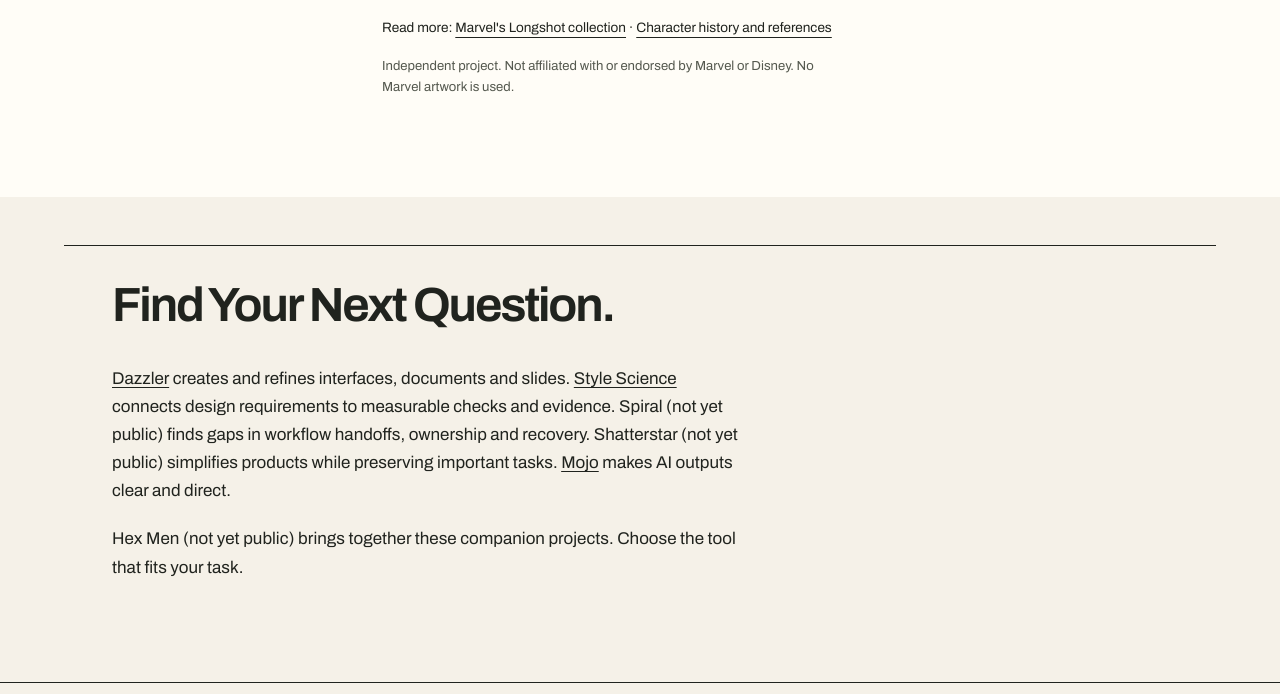
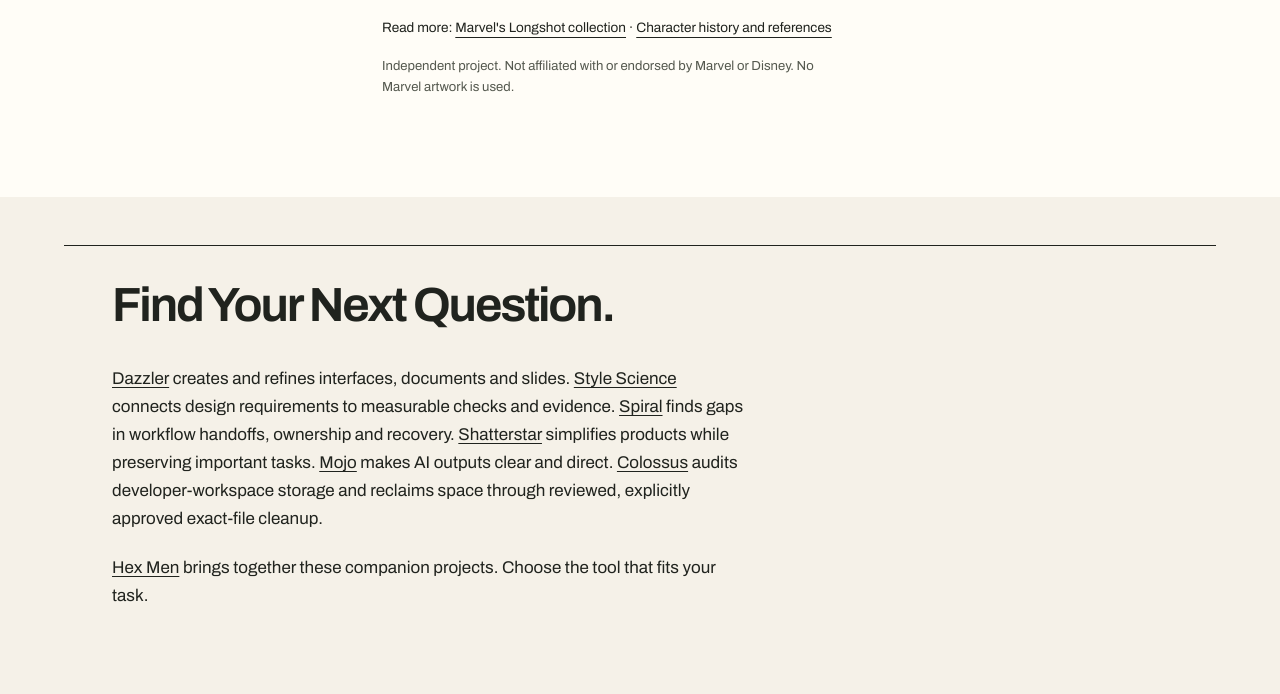
Before and after one commit to jongos/Longshot, a plain HTML site: page docs/index.html in a window 1280 px wide. Shown: the part 9719-10413 px from the top of the page. Drawn offline with Linux system fonts and the light colour scheme.

Commit message:
Restore public companion links and add Colossus

```diff
--- a/docs/index.html
+++ b/docs/index.html
@@ -53,5 +53,5 @@
 <section id="companions" class="section companions"><div class="section-label">06 / Good company</div><div><h2>Different Questions.<br>A Shared Interest in Better Work.</h2><a class="companion" href="https://github.com/jongos/Dazzler"><span>Dazzler</span><p>Designs, builds and refines interfaces and visual outputs. Dazzler styled this page.</p><b aria-hidden="true">↗</b></a><a class="companion" href="https://github.com/jongos/style-science"><span>Style Science</span><p>Makes design requirements, constraints and supporting evidence inspectable.</p><b aria-hidden="true">↗</b></a><div class="companion current"><span>Longshot</span><p>Independently tests the experience, including whether those requirements serve the user's task.</p><b aria-hidden="true">●</b></div><p class="fine">Companions, not dependencies. Longshot can be used on its own.</p></div></section>
 <section class="origin section" id="namesake"><div class="section-label">07 / Behind the name</div><div><h2>A Little Luck.<br>A Healthy Distrust of the Show.</h2><p>Longshot is a personal nod to one of creator Jon Gosier’s favorite X-Men characters. The project’s purpose is practical: question the presentation and follow the evidence.</p><p>Dazzler shapes the presentation; Longshot checks whether the experience holds up.</p><p class="sources">Read more: <a href="https://www.marvel.com/comics/collection/46821/x-men_longshot_new_printing_trade_paperback">Marvel's Longshot collection</a> · <a href="https://en.wikipedia.org/wiki/Longshot_(Marvel_Comics)">Character history and references</a></p><p class="fine">Independent project. Not affiliated with or endorsed by Marvel or Disney. No Marvel artwork is used.</p></div></section>
 
-<section id="related-projects" class="family-editorial" aria-label="Related projects"><h2>Find Your Next Question.</h2><p><a href="https://github.com/jongos/Dazzler">Dazzler</a> creates and refines interfaces, documents and slides. <a href="https://github.com/jongos/style-science">Style Science</a> connects design requirements to measurable checks and evidence. Spiral (not yet public) finds gaps in workflow handoffs, ownership and recovery. Shatterstar (not yet public) simplifies products while preserving important tasks. <a href="https://github.com/jongos/Mojo">Mojo</a> makes AI outputs clear and direct.</p><p>Hex Men (not yet public) brings together these companion projects. Choose the tool that fits your task.</p></section></main><footer><a class="wordmark" href="#">↗ LONGSHOT</a><p>Built by Jon Gosier. Styled with Dazzler.</p><a href="https://github.com/jongos/Longshot">Source &amp; contributions ↗</a></footer>
+<section id="related-projects" class="family-editorial" aria-label="Related projects"><h2>Find Your Next Question.</h2><p><a href="https://github.com/jongos/Dazzler">Dazzler</a> creates and refines interfaces, documents and slides. <a href="https://github.com/jongos/style-science">Style Science</a> connects design requirements to measurable checks and evidence. <a href="https://github.com/jongos/Spiral">Spiral</a> finds gaps in workflow handoffs, ownership and recovery. <a href="https://github.com/jongos/Shatterstar">Shatterstar</a> simplifies products while preserving important tasks. <a href="https://github.com/jongos/Mojo">Mojo</a> makes AI outputs clear and direct. <a href="https://github.com/jongos/Colossus">Colossus</a> audits developer-workspace storage and reclaims space through reviewed, explicitly approved exact-file cleanup.</p><p><a href="https://github.com/jongos/Hex-Men">Hex Men</a> brings together these companion projects. Choose the tool that fits your task.</p></section></main><footer><a class="wordmark" href="#">↗ LONGSHOT</a><p>Built by Jon Gosier. Styled with Dazzler.</p><a href="https://github.com/jongos/Longshot">Source &amp; contributions ↗</a></footer>
 </body></html>
```
Also changed, not shown: 1 other file.
